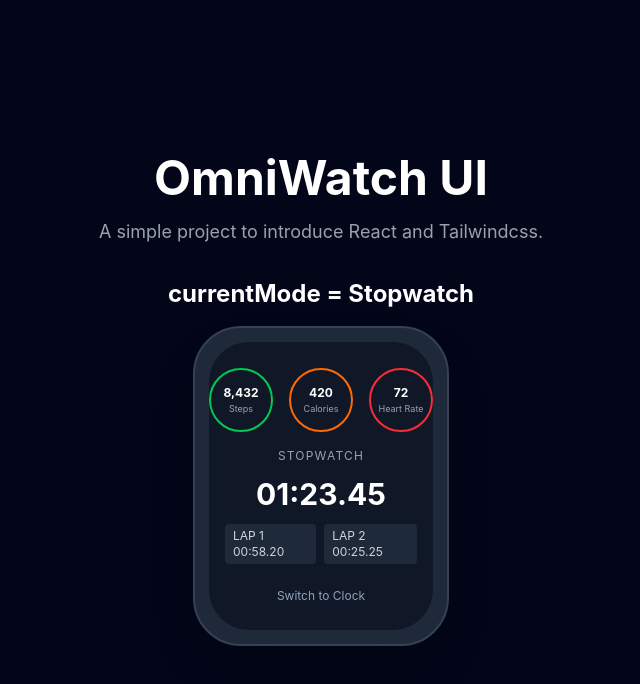
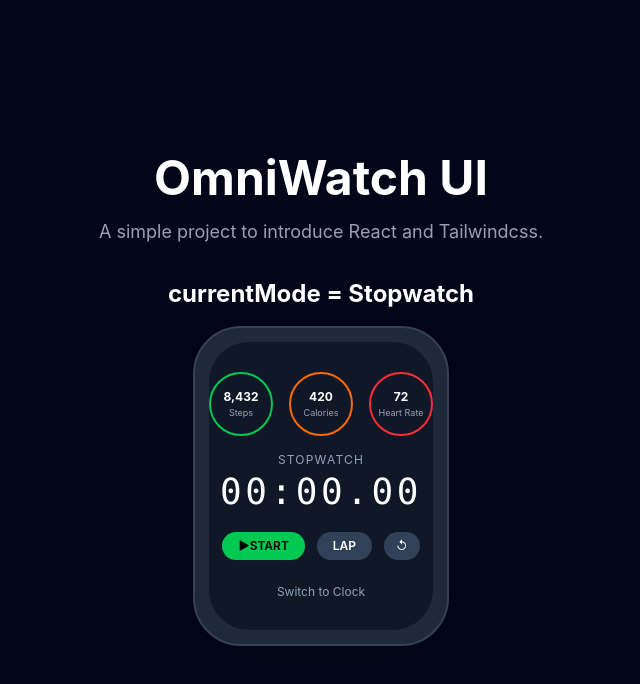
Before and after one commit to sammariumm/omniwatch-ui, a React (Vite) app: page / in a window 1280 px wide. Both pictures are taken after a click on the button "Switch to Stopwatch". Shown: the top 684 px of the page, without its empty margins (319-959 px from the left). Built offline with nearby package versions, Linux system fonts and the light colour scheme.

Commit message:
feat: implemented stopwatch with functional start, stop, lap, and reset buttons

```diff
--- a/src/App.jsx
+++ b/src/App.jsx
@@ -8,9 +8,18 @@ import ShowCurrentMode from './components/ShowCurrentMode';
 
 import './index.css';
 
+function formatTime(ms) {
+  const minutes = Math.floor(ms / 60000);
+  const seconds = Math.floor((ms % 60000) / 1000);
+  const centiseconds = Math.floor((ms % 1000) / 10);
+
+  return `${String(minutes).padStart(2, '0')}:${String(seconds).padStart(2, '0')}.${String(centiseconds).padStart(2, '0')}`;
+}
+
 function App() {
   const [currentMode, setCurrentMode] = useState('clock');
 
+  // Time state variables
   const [time, setTime] = useState(new Date());
 
   useEffect(() => {
@@ -19,6 +28,43 @@ function App() {
     }, 1000)
     return () => clearInterval(id)
   }, [])
+
+  // Stopwatch widget state variables
+  const [elapsed, setElapsed] = useState(0);
+  const [isRunning, setIsRunning] = useState(false);
+  const [lapTimes, setLapTimes] = useState([]);
+
+  // Functional updater -> avoids stale closure
+  //setElapsed(prev => prev + 10);
+
+  // Lap appends to array
+  //setLapTimes(prev => [...prev, formatTime(elapsed)]);
+
+  useEffect(() => {
+    if (!isRunning) return;
+
+    const interval = setInterval(() => {
+      setElapsed(prev => prev + 10);
+    }, 10);
+
+    return () => clearInterval(interval);
+  }, [isRunning]);
+
+  // Stopwatch widget Handlers
+  const handleStart = () => setIsRunning(true);
+  const handleStop = () => setIsRunning(false);
+
+  const handleLap = () => {
+    if (!isRunning) return;
+    setLapTimes(prev => [...prev, formatTime(elapsed)]);
+  };
+
+  const handleReset = () => {
+    setIsRunning(false);
+    setElapsed(0);
+    setLapTimes([]);
+  };
+
 
   return (
     <div className="min-h-screen bg-slate-950 flex flex-col items-center justify-center">
@@ -34,7 +80,7 @@ function App() {
       <WatchFrame>
 
         {currentMode === 'clock' && (
-          <TimeDisplay hours={time.getHours()} minutes={time.getMinutes()} seconds={time.getSeconds()} format="12" />
+          <TimeDisplay hours={time.getHours()} minutes={time.getMinutes()} seconds={time.getSeconds()} format="00" />
         )}
 
         <div className="flex gap-4">
@@ -45,9 +91,13 @@ function App() {
 
         {currentMode === 'stopwatch' && (
           <StopwatchWidget
-            currentTime="01:23.45"
-            isRunning={false}
-            lapTimes={['00:58.20', '00:25.25']}
+            currentTime={formatTime(elapsed)}
+            isRunning={isRunning}
+            lapTimes={lapTimes}
+            onStart={handleStart}   // ← was onStartStop
+            onStop={handleStop}     // ← new
+            onLap={handleLap}
+            onReset={handleReset}
           />
         )}
 
--- a/src/components/StopwatchWidget.jsx
+++ b/src/components/StopwatchWidget.jsx
@@ -1,21 +1,36 @@
-function StopwatchWidget({ currentTime, isRunning, lapTimes }) {
+function StopwatchWidget({ currentTime, isRunning, lapTimes, onStart, onStop, onReset, onLap }) {
   return (
-    <div className="flex flex-col items-center gap-3">
-      <span className="text-xs text-gray-400 tracking-widest">STOPWATCH</span>
-      <span className={`text-3xl font-bold
-        ${isRunning ? 'text-green-400' : 'text-white'}`}>
+    <div className="flex flex-col items-center w-full px-2">
+
+      <p className="text-xs tracking-widest text-slate-400 mb-1">STOPWATCH</p>
+
+      {/* ✅ Color switches based on isRunning */}
+      <div className={`text-4xl font-mono tracking-widest mb-3 ${isRunning ? 'text-green-400' : 'text-white'}`}>
         {currentTime}
-      </span>
-      <div className="flex gap-2">
-        {lapTimes.map((lap, index) => (
-          <div key={index}
-               className="bg-gray-800 rounded px-2 py-1 text-xs text-gray-300">
-            LAP {index + 1} &nbsp; {lap}
+      </div>
+
+      {/* Lap list */}
+      <div className="w-full max-h-20 overflow-y-auto mb-2 space-y-1">
+        {lapTimes.map((t, i) => (
+          <div key={i} className="flex justify-between text-xs text-slate-300 px-2">
+            <span>LAP {i + 1}</span>
+            <span>{t}</span>
           </div>
         ))}
       </div>
+
+      {/* Buttons */}
+      <div className="flex items-center gap-3">
+        {isRunning
+          ? <button onClick={onStop}  className="text-xs px-4 py-1.5 bg-red-500 text-white text-sm font-semibold rounded-full">■STOP</button>
+          : <button onClick={onStart} className="text-xs px-4 py-1.5 bg-green-500 text-black text-sm font-semibold rounded-full">▶START</button>
+        }
+        <button onClick={onLap}   className="text-xs px-4 py-1.5 bg-slate-700 text-white text-sm font-semibold rounded-full">LAP</button>
+        <button onClick={onReset} className="text-xs px-3 py-1.5 bg-slate-700 text-white text-sm rounded-full">↺</button>
+      </div>
+
     </div>
-  )
+  );
 }
 
 export default StopwatchWidget;
```
